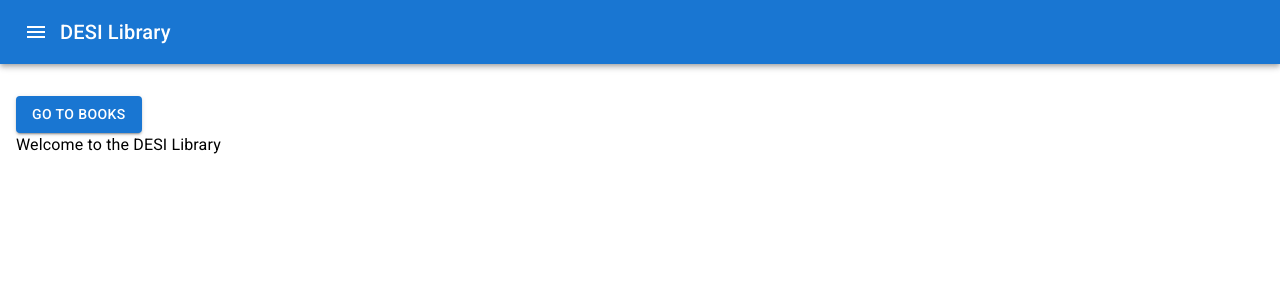
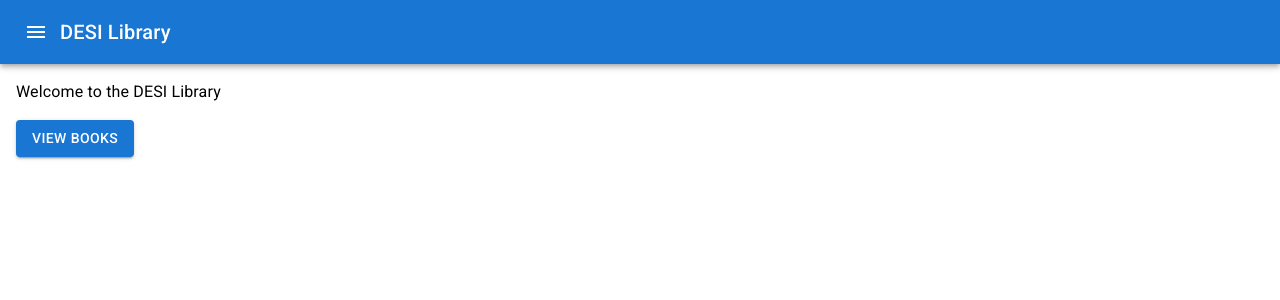
Before and after one commit to priest321/library-worktest, a React (Vite) app in the folder desi-library-webapp/: page /home in a window 1280 px wide. Shown: the top 300 px of the page. Built offline with nearby package versions, Linux system fonts and the light colour scheme.

Commit message:
Add unit test

```diff
--- a/desi-library-webapp/src/routes/Home.jsx
+++ b/desi-library-webapp/src/routes/Home.jsx
@@ -11,15 +11,15 @@ function Home() {
   };
   return (
     <Box>
+      <Typography>Welcome to the DESI Library</Typography>
 	  <Button
         variant="contained"
         color="primary"
         sx={{ mt: 2 }}
         onClick={handleNavigateToBooks}
       >
-        Go to Books
+        View Books
       </Button>
-      <Typography>Welcome to the DESI Library</Typography>
     </Box>
   );
 }
```
Also changed, not shown: 1 other file (tests, documents, lock files or other folders).
